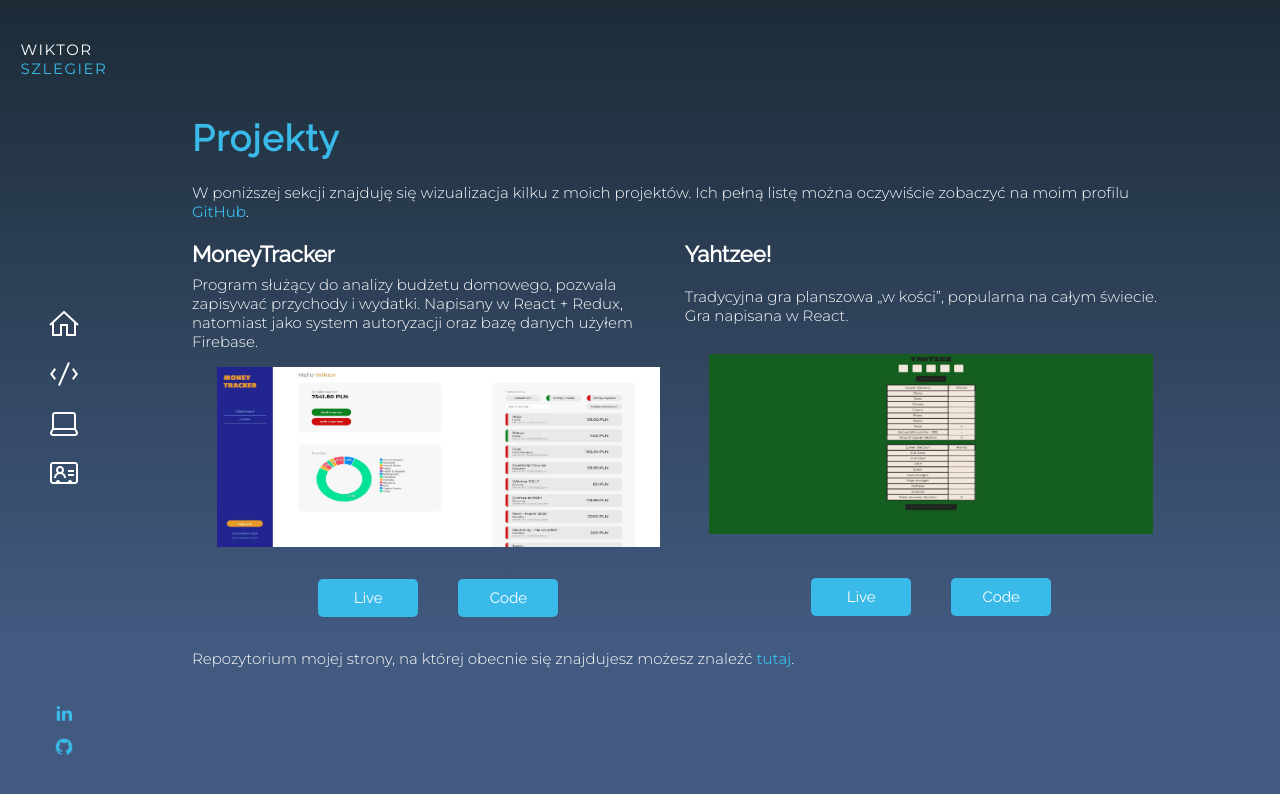
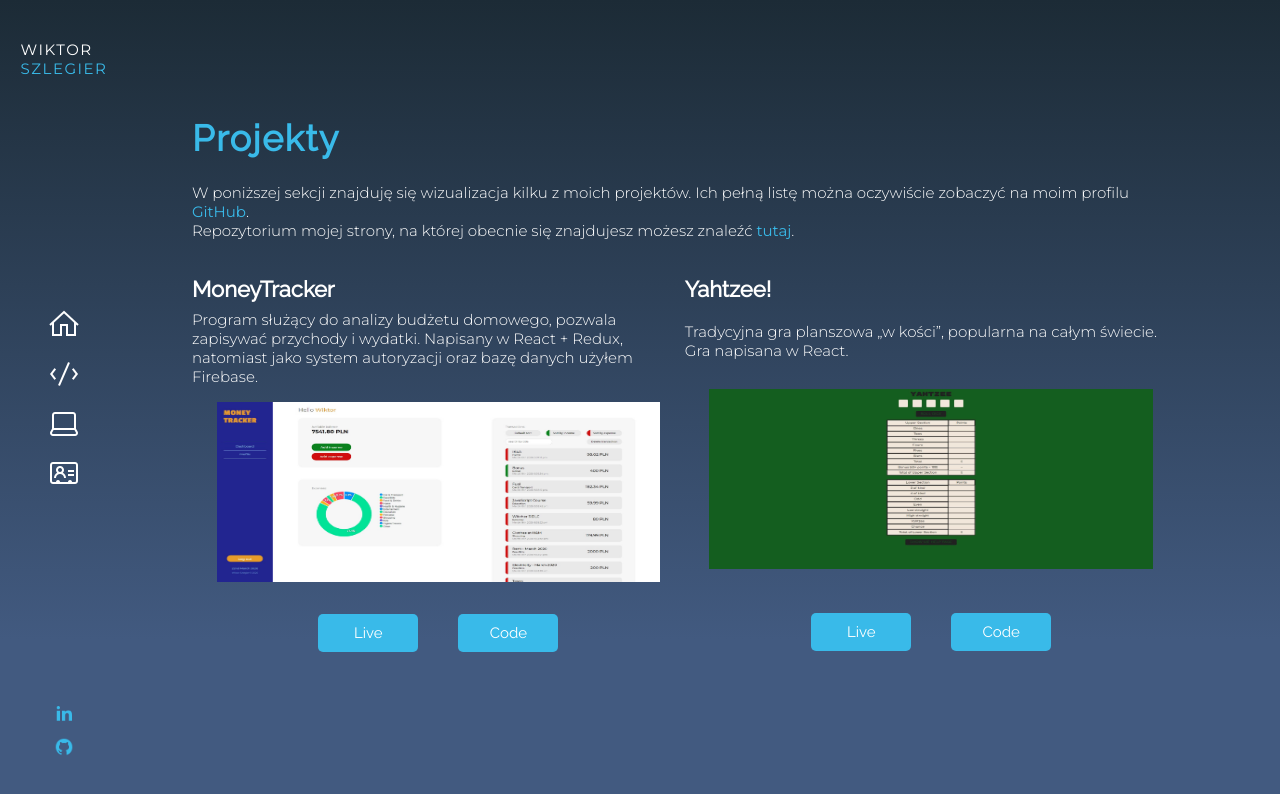
Before and after one commit to Wiiktor22/MyWebSite, a React (Create React App) app: page /projects in a window 1280 px wide. Shown: the top 794 px of the page. Built offline with nearby package versions, Linux system fonts and the light colour scheme.

Commit message:
Update ProjectPage and package.json

```diff
--- a/package.json
+++ b/package.json
@@ -1,6 +1,7 @@
 {
   "name": "portfolio",
   "version": "0.1.0",
+  "homepage": "http://wiktorszlegier.pl/",
   "private": true,
   "dependencies": {
     "@testing-library/jest-dom": "^4.2.4",
--- a/src/components/singleProject/SingleProject.js
+++ b/src/components/singleProject/SingleProject.js
@@ -5,11 +5,14 @@ import Paragraph from '../elements/Paragraph';
 import Button from '../elements/Button';
 
 const Wrapper = styled.div`
-    @media( min-width: 1024px) {
+    @media(min-width: 1024px) {
         display: flex;
-    flex-direction: column;
-    justify-content: space-between;
-    width: 50%;
+        flex-direction: column;
+        justify-content: space-between;
+        width: 50%;
+    }
+    @media (min-width: 1366px) {
+        padding-right: 20px;
     }
 `;
 
--- a/src/components/views/Projects.js
+++ b/src/components/views/Projects.js
@@ -35,7 +35,8 @@ const Projects = () => (
     <PageWrapper>
         <Wrapper>
         <Heading>Projekty</Heading>
-        <Paragraph>{text}<MyLink href={ghRef} target="_blank">GitHub</MyLink>.</Paragraph>
+        <Paragraph>{text}<MyLink href={ghRef} target="_blank">GitHub</MyLink>.<br/>Repozytorium mojej strony, na której obecnie się znajdujesz możesz znaleźć <MyLink href={myCode} target="_blank">tutaj</MyLink>.</Paragraph>
+        <Paragraph></Paragraph>
         <FlexWrapper projects>
             <SingleProject
                 head="MoneyTracker"
@@ -52,7 +53,6 @@ const Projects = () => (
                 code={yCode}
             />
         </FlexWrapper>
-        <Paragraph>Repozytorium mojej strony, na której obecnie się znajdujesz możesz znaleźć <MyLink href={myCode} target="_blank">tutaj</MyLink>.</Paragraph>
         </Wrapper>
     </PageWrapper>
 )
```
